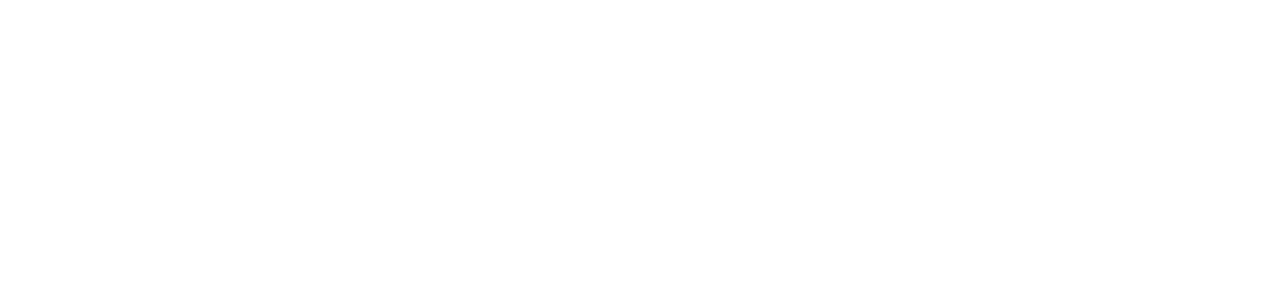
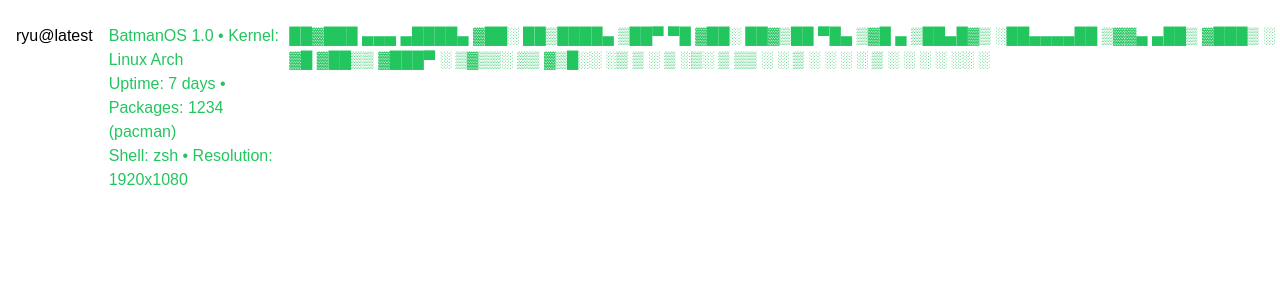
Before and after one commit to sreehhari/termPort, a Next.js app in the folder termport/: page / in a window 1280 px wide. Shown: the top 300 px of the page. Built offline with nearby package versions, Linux system fonts and the light colour scheme.

Commit message:
added useEffect for neofetch functionality

```diff
--- a/termport/app/layout.tsx
+++ b/termport/app/layout.tsx
@@ -28,6 +28,7 @@
       <body
         className={`${geistSans.variable} ${geistMono.variable} antialiased`}
       >
+
         {children}
       </body>
     </html>
--- a/termport/app/page.tsx
+++ b/termport/app/page.tsx
@@ -1,7 +1,9 @@
 import InputCmd from "@/components/Input/input";
+
 export default function Home() {
   return (
     <>
+
     <InputCmd/>
 
 
--- a/termport/components/Input/input.tsx
+++ b/termport/components/Input/input.tsx
@@ -1,5 +1,5 @@
 "use client"
-import { useState } from "react"
+import { useDebugValue, useEffect, useState } from "react"
 
 const InputCmd = () => {
     const[input,setInput]=useState("");
@@ -10,6 +10,41 @@
               return "projects, resume, contact me";
           case "cat projects.txt":
             return "meow";
+
+          case "neofetch":
+              return(
+                <div className="flex flex-row  ">
+
+                  <div>
+                  <p>
+                BatmanOS 1.0 • Kernel: Linux Arch
+                <br />
+                Uptime: 7 days • Packages: 1234 (pacman)
+                <br />
+                Shell: zsh • Resolution: 1920x1080
+                  </p>
+                  </div>
+
+                  <div >
+
+                   ██▓███  ▄▄▄       ▄████▄
+                   ▓██░  ██▒████▄    ▒██▀ ▀█
+                   ▓██░ ██▓▒██  ▀█▄  ▒▓█    ▄
+                   ▒██▄█▓▒ ░██▄▄▄▄██ ▒▓▓▄ ▄██▒
+                   ▓███▒ ░  ▓█   ▓██▒▒ ▓███▀ ░
+                   ▒▓▒▒░    ▒▒   ▓▒█░░ ░▒ ▒  ░
+                   ▒ ░▒░    ▒   ▒▒ ░  ░  ▒
+                   ░ ░ ░    ░   ▒   ░
+                   ░   ░        ░  ░░ ░
+                  </div>
+
+
+                </div>
+
+
+
+              )
+
           default:
             return `invalid command ${command} use 'help' to view available commands `;
       };
@@ -24,7 +59,14 @@
       setInput("");
 
     };
+
+    useEffect(()=>{
+      const initialFetch = handleCommand('neofetch');
+      setHistory([{command:'',result:initialFetch}]);
+      setInput("")
+    },[]);
   return (
+    <>
     <div className="flex flex-col gap-4 pt-3 pl-2">
         <div>
           {history.map((entry,index)=>(
@@ -51,6 +93,7 @@
       </form>
 
     </div>
+    </>
   )
 }
 
```
